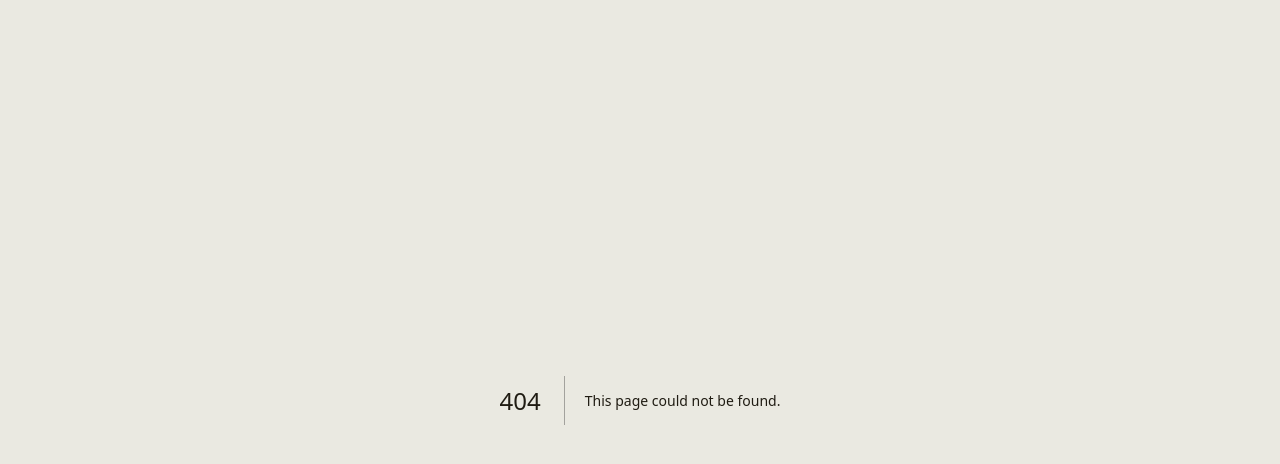
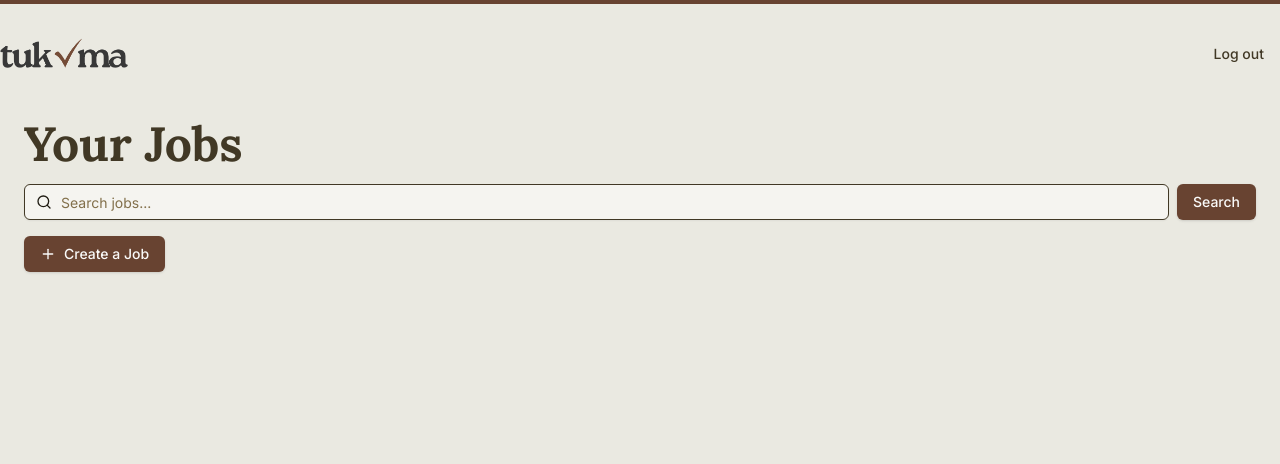
Before and after one commit to jasperket/tukma-frontend, a Next.js app: page /recruiter/jobs in a window 1280 px wide. Before the commit this address had no page. Shown: the top 464 px of the page. Built offline with nearby package versions, Linux system fonts and the light colour scheme.

Commit message:
Added a view all jobs page

```diff
--- a/src/app/page.tsx
+++ b/src/app/page.tsx
@@ -9,7 +9,7 @@ export default function HomePage() {
       <div className="bg-primary-300 pt-1"></div>
       <div className="mx-auto max-w-7xl">
         <header className="flex items-center justify-between pt-8">
-          <Image src={logo} alt="Tukma Logo" className="h-12 w-auto" />
+          <Image src={logo} alt="Tukma Logo" className="h-8 w-auto" />
           <div className="flex items-center gap-4">
             <AuthDialog defaultTab="login">
               <Button className="bg-primary-300 hover:bg-primary-400">
--- /dev/null
+++ b/src/app/recruiter/jobs/create/page.tsx
@@ -0,0 +1,3 @@
+export default function CreateJobPage() {
+  return <div>Create Job</div>;
+}
--- a/src/app/recruiter/jobs/layout.tsx
+++ b/src/app/recruiter/jobs/layout.tsx
@@ -9,7 +9,13 @@ export default function RecruiterLayout({
       <div className="bg-primary-300 pt-1"></div>
       <div className="mx-auto max-w-7xl">
         <header className="flex items-center justify-between pt-8">
-          <Image src={"/logo.png"} alt="Tukma Logo" className="h-12 w-auto" />
+          <Image
+            src={"/logo.png"}
+            alt="Tukma Logo"
+            width={990}
+            height={245}
+            className="h-8 w-auto"
+          />
           <div>
             <LogOutButton />
           </div>
--- /dev/null
+++ b/src/app/recruiter/jobs/page.tsx
@@ -0,0 +1,41 @@
+import React from "react";
+import { Button } from "~/components/ui/button";
+import { Input } from "~/components/ui/input";
+import { Search, Plus } from "lucide-react";
+import Link from "next/link";
+
+export default function JobsPage() {
+  return (
+    <>
+      <div className="p-6"></div>
+      <main className="px-6">
+        <div>
+          <h1 className="font-serif text-5xl font-bold text-text-200">
+            Your Jobs
+          </h1>
+        </div>
+        <div className="p-2"></div>
+        <div className="flex gap-2">
+          <div className="relative flex-1">
+            <Search className="absolute left-3 top-1/2 h-4 w-4 -translate-y-1/2" />
+            <Input
+              type="text"
+              placeholder="Search jobs..."
+              className="border-text-200 bg-background-950 pl-9 text-text-100 placeholder:text-text-400"
+            />
+          </div>
+          <Button className="bg-primary-300 hover:bg-primary-400">
+            Search
+          </Button>
+        </div>
+        <div className="p-2"></div>
+        <Link href="/recruiter/jobs/create">
+          <Button className="flex items-center gap-2 bg-primary-300 hover:bg-primary-400">
+            <Plus className="h-4 w-4" />
+            Create a Job
+          </Button>
+        </Link>
+      </main>
+    </>
+  );
+}
```
